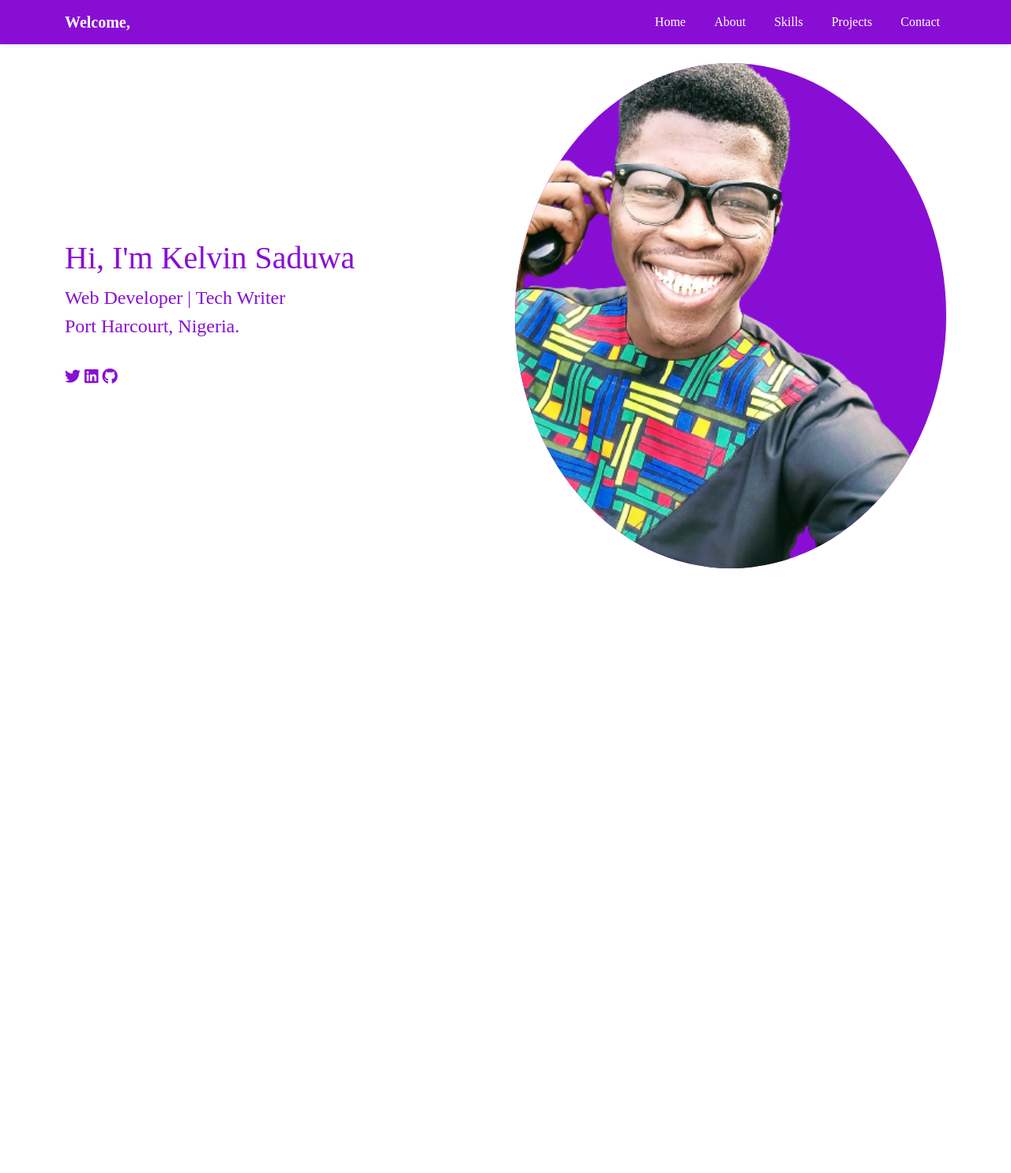
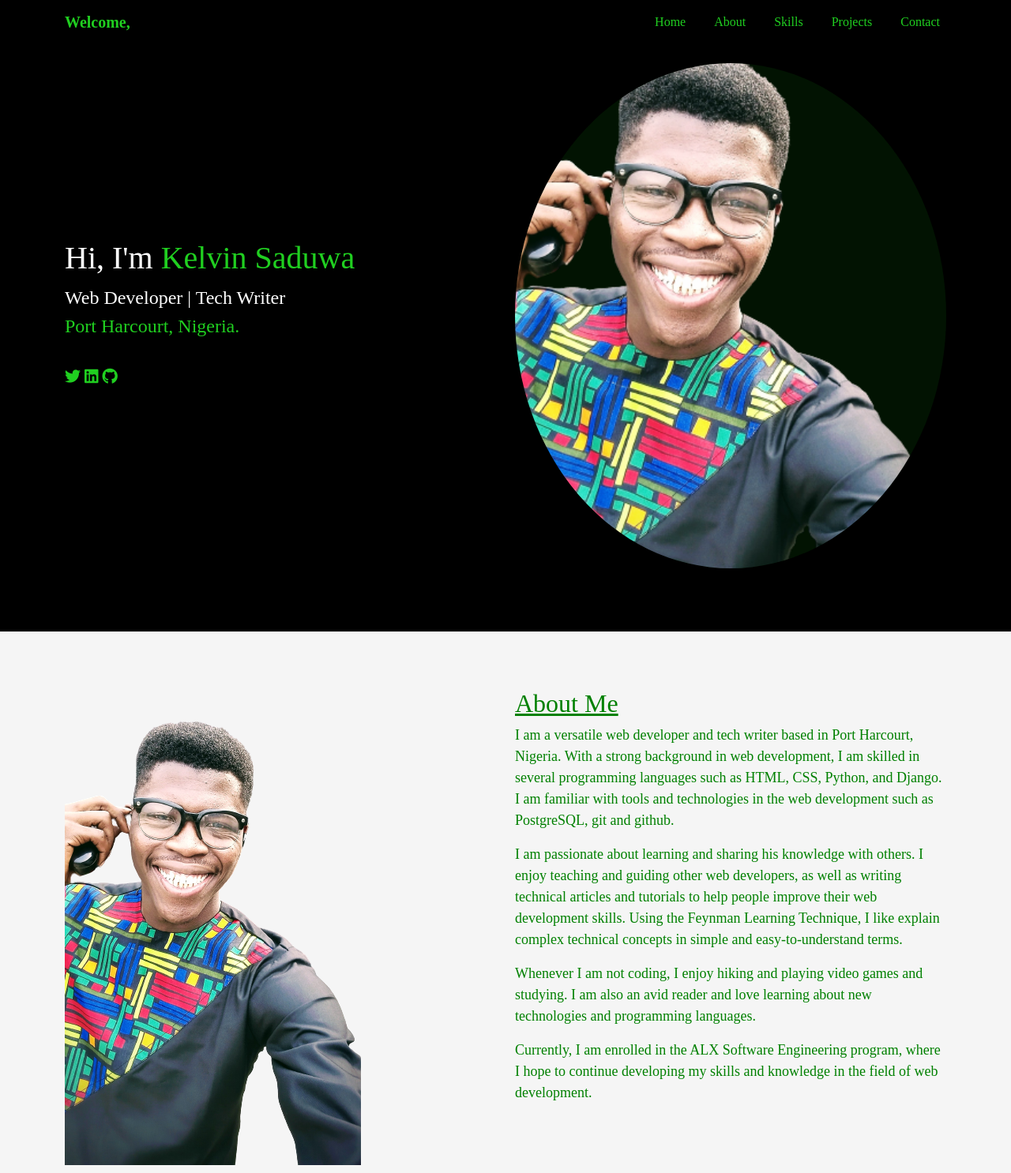
Before and after one commit to Avwerosuo25/myPortfolio, a plain HTML site: page index.html in a window 1280 px wide. Shown: the whole page at 79% size. Before the commit the page ends 800 px from the top, so only its background shows below. Drawn offline with nearby package versions, Linux system fonts and the light colour scheme.

Commit message:
Added About Section

```diff
--- a/css/style.css
+++ b/css/style.css
@@ -1,3 +1,4 @@
+/* Set default values for all elements */
 * {
   margin: 0;
   padding: 0;
@@ -5,121 +6,196 @@
   box-sizing: border-box;
 }
 
+/* Set background color and font color for body element */
 body {
-  background-color: #880ed4;
-  color: #fff;
+  background-color: #fff;
+  color: black;
 }
 
-.navbar {
-  position: fixed;
-  top: 0;
-  width: 100%;
-  z-index: 999;
-  box-shadow: 0 2px 4px rgba(0, 0, 0, 0.1);
-  padding: 20px;
-  background-color: #880ed4;
+/* Set background color for navbar toggler icon */
+.navbar-toggler-icon {
+  background-color: green;
 }
 
-
-.navbar-brand {
-  font-size: 30px;
-  font-weight: 700;
-  color: white !important;
+/* Set styles for the navbar element */
+.navbar {
+  position: fixed; /* Position the navbar element */
+  top: 0; /* Place the navbar at the top of the page */
+  width: 100%; /* Set the width of the navbar to 100% */
+  z-index: 999; /* Set the z-index of the navbar to 999 */
+  box-shadow: 0 2px 4px rgba(0, 0, 0, 0.1); /* Add a box-shadow to the navbar */
+  padding: 20px; /* Add padding to the navbar */
+  background-color: black; /* Set the background color of the navbar */
 }
 
-.nav-link {
-  font-size: 20px;
-  font-weight: 500;
-  margin-left: 20px;
-  color: white !important;
+/* Set styles for the navbar brand element */
+.navbar-brand {
+  font-size: 30px; /* Set the font size of the navbar brand */
+  font-weight: 700; /* Set the font weight of the navbar brand */
+  color: rgba(36, 231, 36, 0.897) !important; /* Set the color of the navbar brand */
 }
 
-.nav-link:hover {
-  color: var(--secondary-color);
+/* Set styles for the navbar links */
+.nav-link {
+  font-size: 20px; /* Set the font size of the navbar links */
+  font-weight: 500; /* Set the font weight of the navbar links */
+  margin-left: 20px; /* Add margin to the left of the navbar links */
+  color: rgba(36, 231, 36, 0.897) !important; /* Set the color of the navbar links */
 }
 
-.navbar-nav.ml-auto {
-  margin-left: auto;
+/* Set styles for the hover effect on navbar links */
+.nav-link:hover {
+  color: #fff; /* Set the color of the navbar links on hover */
+  text-decoration: underline; /* Add an underline to the navbar links on hover */
 }
 
+/* Set styles for the navbar navigation links aligned to the right */
+.navbar-nav.ml-auto {
+  margin-left: auto; /* Align the navbar navigation links to the right */
+}
+/* Styles for the home section */
+
 #home {
-  background-size: cover;
-  background-color: transparent;
-  height: 100vh;
+  background-size: cover; /* set the background image size to cover the entire section */
+  background-color: black; /* fallback background color in case the image fails to load */
+  height: 100vh; /* set the height of the section to 100% of the viewport height */
 }
 
 #home h1,
 #home p {
-  color: #880ed4;
+  color: #fff; /* set the color of the text to white */
+}
+
+#home h1 span{
+  color: rgba(36, 231, 36, 0.897); /* set the color of the span element within the h1 tag to a green shade */
+}
+#home p span{
+  color: rgba(36, 231, 36, 0.897); /* set the color of the span element within the p tag to a green shade */
 }
 
 #home p{
-  color: #880ed4;
-  font-size: 24px;
+  color: #fff; /* set the color of the text within the p tag to white */
+  font-size: 24px; /* set the font size of the text within the p tag to 24 pixels */
 }
 
 .image-container {
-  display: flex;
-  justify-content: center;
-  align-items: center;
-  height: 100%;
+  display: flex; /* use flexbox to align the content of the container */
+  justify-content: center; /* horizontally center the content within the container */
+  align-items: center; /* vertically center the content within the container */
+  height: 100%; /* set the height of the container to 100% */
 }
 
 .round-shape {
-  height: 80vh;
-  width: 150%;
-  border-radius: 50%;
-  overflow: hidden;
-  background-color: #880ed4;
+  height: 80vh; /* set the height of the container to 80% of the viewport height */
+  width: 150%; /* set the width of the container to 150% of its parent container */
+  border-radius: 50%; /* make the container circular */
+  overflow: hidden; /* hide any content that overflows the container */
+  background-color: rgba(3, 22, 3, 0.897); /* set the background color of the container to a green shade */
 }
 
 .round-shape img {
-  height: 100%;
-  width: 100%;
-  object-fit: cover;
-}
-.social-icons a {
-  color: #880ed4;
+  height: 100%; /* set the height of the image to 100% of its parent container */
+  width: 100%; /* set the width of the image to 100% of its parent container */
+  object-fit: cover; /* scale the image to cover the entire container while preserving its aspect ratio */
+
+}.social-icons a {
+  color: rgba(36, 231, 36, 0.897)  !important; /* Sets color of social icon links */
   padding-right: 5px;
 }
 
 .social-icons {
-  display: flex;
-  justify-content: left;
-  align-items: center;
+  display: flex; /* Displays social icons in a row */
+  justify-content: left; /* Aligns social icons to the left */
+  align-items: center; /* Aligns social icons vertically */
   width: 40px;
   height: 40px;
-  border-radius: 50%;
-  background-color: #fff;
+  border-radius: 50%; /* Makes social icons round */
   margin-right: 10px;
   margin-top: 10px;
   font-size: 20px;
-  color: #880ed4;
-  transition: background-color 0.3s ease-in-out, color 0.3s ease-in-out;
+  color: #fff;
+  transition: background-color 0.3s ease-in-out, color 0.3s ease-in-out; /* Adds transition effect to social icons */
 }
-
 
 .social-icons:not(:last-child) {
   margin-right: 10px;
 }
 
-.twitter-icon:hover {
-  color: #fff;
-  border-radius: 50%;
-  background-color: #880ed4;
+#about {
+  background-color: whitesmoke;
+  padding: 10px 0;
 }
 
-.linkedin-icon:hover {
-  color: #fff;
-  border-radius: 50%;
-  background-color: #880ed4;
+#about .container {
+  display: flex; /* Displays content of about section in a row */
+  align-items: center; /* Aligns content vertically */
+  justify-content: space-between; /* Adds space between content items */
 }
 
-.github-icon:hover {
-  color: #fff;
-  border-radius: 50%;
-  background-color: #880ed4;
+#about .image-container {
+  max-width: 400px;
 }
+
+#about .image-container img {
+  width: 100%; /* Sets width of about section image to 100% */
+  height: auto; /* Sets height of about section image to auto */
+}
+
+#about h2{
+  color: green; /* Sets color of about section heading */
+}
+
+#about p{
+  color: green; /* Sets color of about section paragraph */
+  font-size: 18px; /* Sets font size of about section paragraph */
+}
+
+
+
+
+
+
+
+
+
+
+
+
+
+
+
+
+
+
+
+
+
+
+
+
+
+
+
+
+
+
+
+
+
+
+
+
+
+
+
+
+
+
+
+
+
+
+
 
 
 
@@ -127,7 +203,7 @@ body {
   /* Add padding to content area to push it below the navbar */
   #home {
     padding-top: 80px;
-    margin-top: 80px;
+    margin-top: 30px;
   }
 
   /* Navbar styles */
@@ -168,3 +244,10 @@ body {
   text-align: center;
   }
 }
+
+@media (max-width: 768px) {
+  .social-icons {
+    position: relative;
+    top: 20px;
+  }
+}
--- a/index.html
+++ b/index.html
@@ -11,10 +11,10 @@
   <link rel="stylesheet" href="https://cdnjs.cloudflare.com/ajax/libs/font-awesome/6.3.0/css/all.min.css">
 
 </head>
+
 <body>
 
-  <!-- header section -->
-  <!-- header section -->
+<!-- header section -->
   <header>
     <nav class="navbar navbar-expand-lg navbar-light bg-purple fixed-top">
       <div class="container">
@@ -41,23 +41,23 @@
             </li>
           </ul>
         </div>
-
       </div>
     </nav>
   </header>
 
+<!-- Header Section ends -->
 
-<!-- Home section ends-->
+<!-- Home section starts-->
 <section id="home" class="d-flex align-items-center">
   <div class="container">
     <div class="row">
       <div class="col-lg-6 d-flex flex-column justify-content-center">
-        <h1>Hi, I'm Kelvin Saduwa</h1>
-        <p>Web Developer | Tech Writer <br>Port Harcourt, Nigeria.</p>
+        <h1>Hi, I'm <span>Kelvin Saduwa</span></h1>
+        <p>Web Developer | Tech Writer <br><span>Port Harcourt, Nigeria.</span> </p>
         <div class="social-icons">
-          <a href="#" class="twitter-icon"><i class="fab fa-twitter"></i></a>
-          <a href="#" class="linkedin-icon"><i class="fab fa-linkedin"></i></a>
-          <a href="#" class="github-icon"><i class="fab fa-github"></i></a>
+          <a href="https://twitter.com/saduwa_kelvin" target="_blank" class="twitter-icon"><i class="fab fa-twitter"></i></a>
+          <a href="https://www.linkedin.com/in/kelvinsaduwa/" target="_blank" class="linkedin-icon"><i class="fab fa-linkedin"></i></a>
+          <a href="https://github.com/Avwerosuo25" target="_blank" class="github-icon"><i class="fab fa-github"></i></a>
         </div>
       </div>
       <div class="col-lg-6">
@@ -70,6 +70,31 @@
     </div>
   </div>
 </section>
+<!-- Home section ends -->
+
+<!-- About Section begins-->
+<section id="about">
+  <div class="container">
+    <div class="row align-items-center">
+      <div class="col-md-6">
+        <img src="images/home/home.png" alt="" class="img-fluid">
+      </div>
+      <div class="col-md-6">
+        <h2><u>About Me</u></h2>
+        <p>I am a versatile web developer and tech writer based in Port Harcourt, Nigeria.
+          With a strong background in web development, I am skilled in several programming languages such as HTML, CSS, Python, and Django.
+          I am familiar with tools and technologies in the web development such as PostgreSQL, git and github.
+        </p>
+        <p>I am passionate about learning and sharing his knowledge with others. I enjoy teaching and guiding other web developers, as well as writing technical articles and tutorials to help people improve their web development skills.
+          Using the Feynman Learning Technique, I like explain complex technical concepts in simple and easy-to-understand terms.</p>
+        </p>
+        <p>Whenever I am not coding, I enjoy hiking and playing video games and studying. I am also an avid reader and love learning about new technologies and programming languages.</p>
+        <p>Currently, I am enrolled in the ALX Software Engineering program, where I hope to continue developing my skills and knowledge in the field of web development. </p>
+      </div>
+    </div>
+  </div>
+</section>
+<!-- About Section ends -->
 
 
     <!-- jQuery first, then Popper.js, then Bootstrap JS -->
```
Also changed, not shown: 1 other file.
